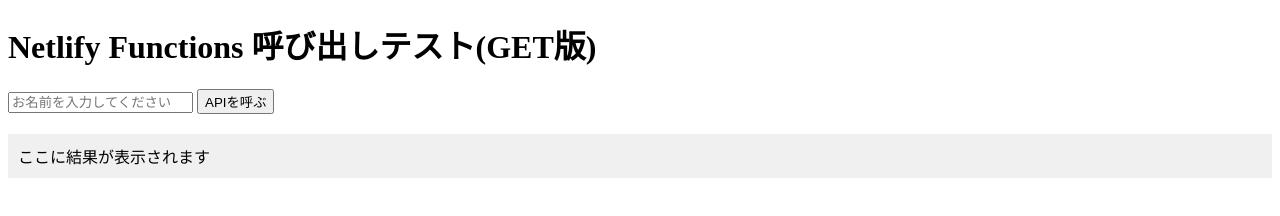
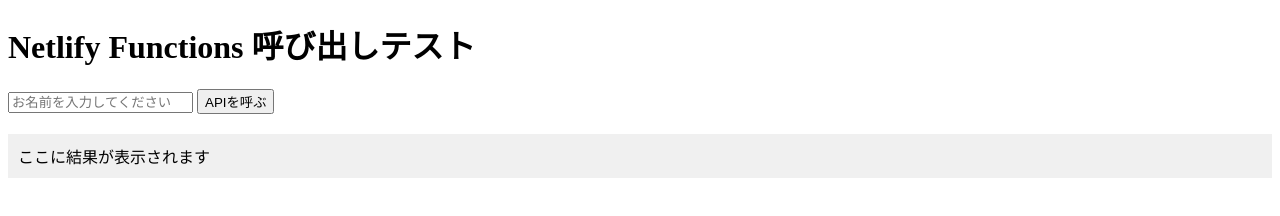
Before and after one commit to tobi00604/NeFu001, a plain HTML site: page index.html in a window 1280 px wide. Drawn offline with Linux system fonts and the light colour scheme.

Commit message:
Update index.html

```diff
--- a/index.html
+++ b/index.html
@@ -1,11 +1,13 @@
 <!DOCTYPE html>
 <html lang="ja">
+
 <head>
     <meta charset="UTF-8">
     <title>Netlify Functions テスト</title>
 </head>
+
 <body>
-    <h1>Netlify Functions 呼び出しテスト(GET版)</h1>
+    <h1>Netlify Functions 呼び出しテスト</h1>
 
     <input type="text" id="nameInput" placeholder="お名前を入力してください">
     <button id="callButton">APIを呼ぶ</button>
@@ -43,4 +45,5 @@
         });
     </script>
 </body>
+
 </html>
```
